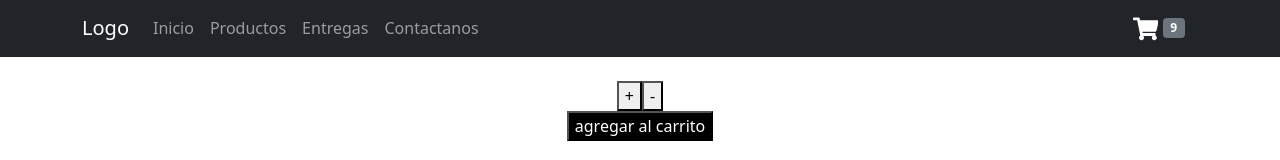
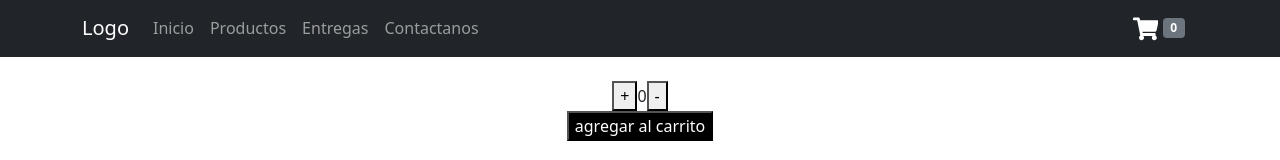
Before and after one commit to EmaCaceress/Mercado-Libre, a React (Create React App) app: page / in a window 1280 px wide. Shown: the top 160 px of the page. Built offline with nearby package versions, Linux system fonts and the light colour scheme.

Commit message:
Desafio 3: Carrito de compras

```diff
--- a/src/App.js
+++ b/src/App.js
@@ -1,14 +1,22 @@
 import './App.css';
 import 'bootstrap/dist/css/bootstrap.min.css';
-import {NavBarComp} from './components/NavBar';
+import NavBarComp from './components/NavBar';
 import ItemCount from './components/ItemListContainer';
+import { useState } from "react";
+
 
 
 const App = () => {
+  const [carrito, setCarrito]=useState(0);
+
+  const addCarrito=(number)=>{
+    return setCarrito(number)
+  }
+
   return (
     <div className="App">
-      <NavBarComp/>
-      <ItemCount/>
+      <NavBarComp carrito={carrito}/>
+      <ItemCount addCarrito={addCarrito} stock={10} initial={0}/>
     </div>
   );
 }
--- a/src/components/CartWidget.js
+++ b/src/components/CartWidget.js
@@ -3,14 +3,12 @@ import React, {Component} from 'react';
 import { Badge, Button } from "react-bootstrap";
 
 
-class Icons extends Component{
-    render(){
+const Icons =({carrito})=>{
+
         return(
-            <Button variant="dark"><FaShoppingCart style={{color:'white',fontSize:'2vw'}}/> <Badge bg="secondary">9</Badge></Button>
+            <Button variant="dark"><FaShoppingCart style={{color:'white',fontSize:'2vw'}}/> <Badge bg="secondary">{carrito}</Badge></Button>
             // <FaShoppingCart style={{color:'white',fontSize:'2vw'}}/>
         );
-    }
-
 }
 
 export default Icons;
--- a/src/components/ItemListContainer.js
+++ b/src/components/ItemListContainer.js
@@ -2,7 +2,7 @@ import React from "react";
 import { useState } from "react";
 import 'bootstrap/dist/css/bootstrap.min.css';
 
-const ItemCount = ({ stock, initial, onAdd }) => {
+const ItemCount = ({ stock, initial,  addCarrito }) => {
 
   const [contador, setContador] = useState(initial);
 
@@ -10,7 +10,7 @@ const ItemCount = ({ stock, initial, onAdd }) => {
 
     if (contador < stock) {
 
-      setContador(contador + 1);
+      setContador(contador+1);
 
     }
 
@@ -27,7 +27,7 @@ const ItemCount = ({ stock, initial, onAdd }) => {
   };
 
   const agregar = () => {//3
-
+    addCarrito(contador);
     alert(`se agregaron ${contador} productos al carrito`);
 
   };
--- a/src/components/NavBar.js
+++ b/src/components/NavBar.js
@@ -2,8 +2,8 @@ import React, { Component } from 'react';
 import {Navbar,Nav,Container} from 'react-bootstrap';
 import Icons from './CartWidget';
 
-export class NavBarComp extends Component {
-    render(){
+const NavBarComp = ({carrito}) =>{
+    console.log(carrito);
         return(
             <div>
                 <Navbar bg="dark" variant="dark">
@@ -15,10 +15,13 @@ export class NavBarComp extends Component {
                             <Nav.Link href="/entregas.js">Entregas</Nav.Link>
                             <Nav.Link href="/contactanos.js">Contactanos</Nav.Link>
                         </Nav>
-                        <Icons/>
+                        <Icons carrito={carrito}/>
                     </Container>
                 </Navbar>
             </div>
         )
-    }
 }
+
+
+
+export default NavBarComp;
```
